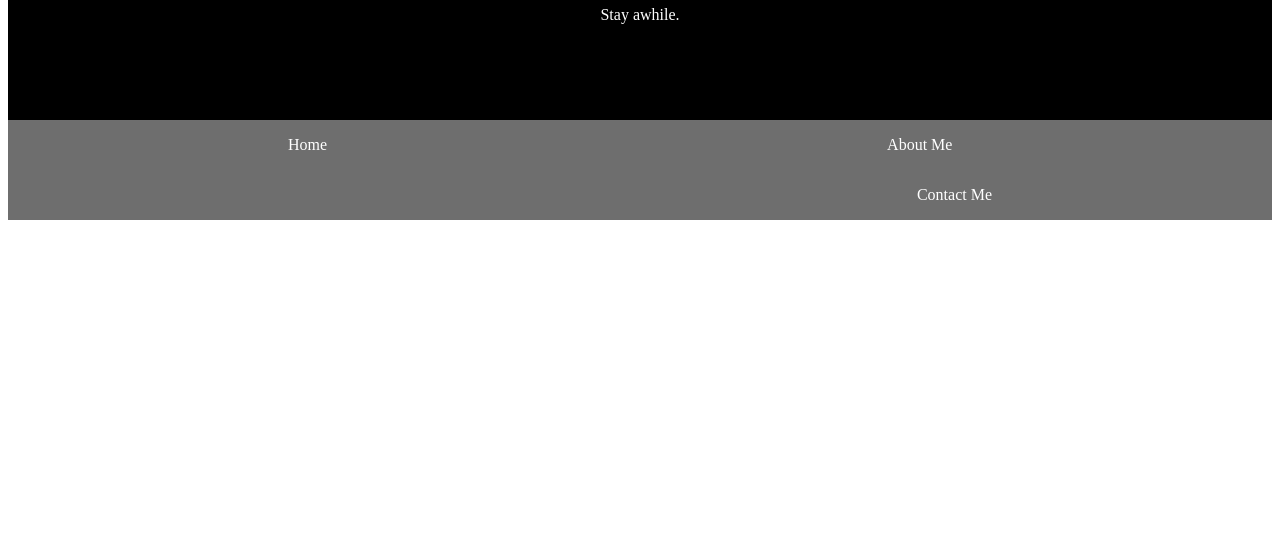
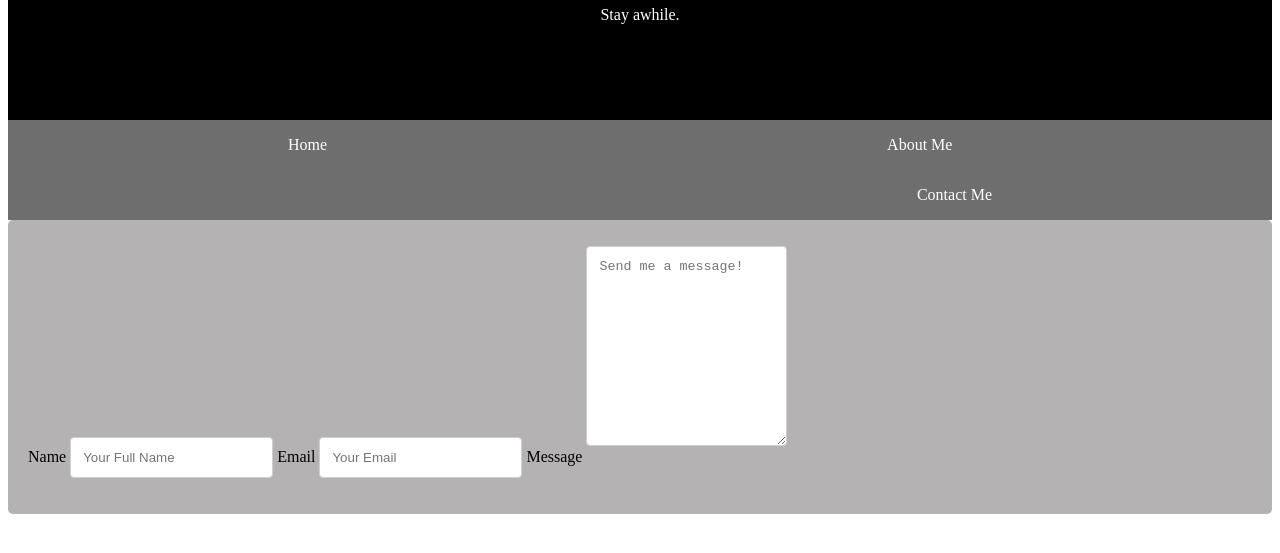
Before and after one commit to gagehinshaw/gagehinshaw.github.io, a plain HTML site: page contact.html in a window 1280 px wide. Shown: the part 183-736 px from the top of the page. Drawn offline with Linux system fonts and the light colour scheme.

Commit message:
contact form

```diff
--- a/contact.html
+++ b/contact.html
@@ -14,5 +14,15 @@
         <a href="about.html">About Me</a>
         <a href="contact.html" class="right">Contact Me</a>
       </div>
+      <div class="contact">
+        <label for="name">Name</label>
+        <input type="text" id="name" name="fullname" placeholder="Your Full Name">
+
+        <label for="email">Email</label>
+        <input type="text" id="email" name="mail" placeholder="Your Email">
+
+        <label for="message">Message</label>
+        <textarea id="message" name="msg" placeholder="Send me a message!" style="height:200px"></textarea>
+    </div>
 </body>
 </html>
--- a/style.css
+++ b/style.css
@@ -32,3 +32,20 @@
     background-color: #bebebe;
     color: black;
 }
+
+.contact {
+    border-radius: 5px;
+    background-color: #b4b2b2;
+    padding: 20px;
+  }
+
+input[type=text], textarea {
+    padding: 12px;
+    border: 1px solid #d1cfcf;
+    border-radius: 4px;
+    box-sizing: border-box;
+    margin-top: 6px;
+    margin-bottom: 16px;
+    resize: vertical
+    width: 100%;
+}
```
